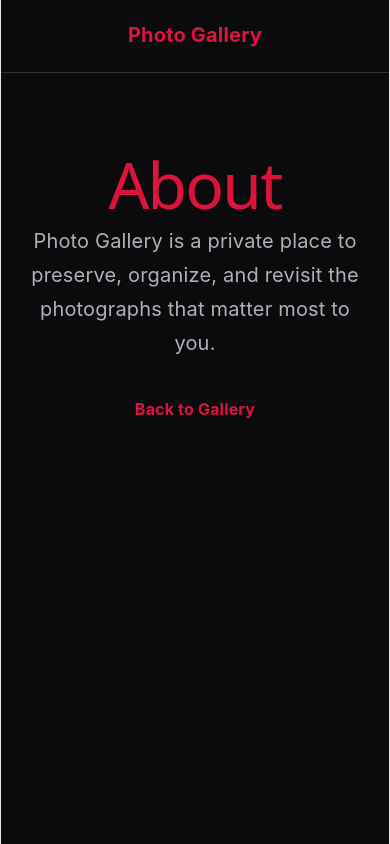
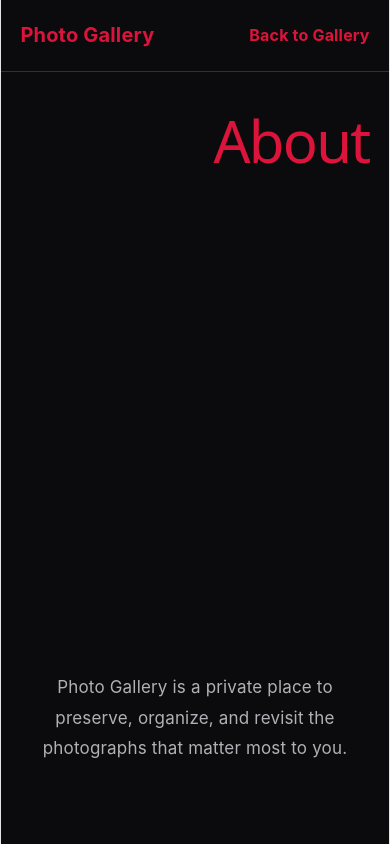
Before and after one commit to itsdumbass/photo-gallery, a React (Vite) app: page /about in a window 390 px wide. Built offline with nearby package versions, Linux system fonts and the light colour scheme.

Commit message:
Add separate About page

```diff
--- a/src/About.jsx
+++ b/src/About.jsx
@@ -7,19 +7,21 @@ function About() {
         <Link className="brand" to="/">
           Photo Gallery
         </Link>
+
+        <Link className="backLink" to="/">
+          Back to Gallery
+        </Link>
       </header>
 
       <main className="aboutContent">
         <h1>About</h1>
 
-        <p>
-          Photo Gallery is a private place to preserve, organize, and revisit
-          the photographs that matter most to you.
-        </p>
-
-        <Link className="backLink" to="/">
-          Back to Gallery
-        </Link>
+        <div className="aboutCopy">
+          <p>
+            Photo Gallery is a private place to preserve, organize, and revisit
+            the photographs that matter most to you.
+          </p>
+        </div>
       </main>
     </div>
   );
--- a/src/App.css
+++ b/src/App.css
@@ -443,3 +443,76 @@ body {
   font-size: 20px;
   line-height: 1.7;
 }
+.aboutPage {
+  min-height: 100vh;
+  background: #0b0b0d;
+  color: #eeeeef;
+}
+
+.aboutHeader {
+  display: flex;
+  align-items: center;
+  justify-content: space-between;
+  min-height: 72px;
+  padding: 0 5%;
+  border-bottom: 1px solid #303036;
+}
+
+.aboutContent {
+  display: grid;
+  grid-template-areas:
+    "empty title"
+    "copy copy";
+  grid-template-columns: 1fr minmax(300px, 620px);
+  gap: 80px 40px;
+  min-height: calc(100vh - 72px);
+  padding: 55px 5% 80px;
+}
+
+.aboutContent h1 {
+  grid-area: title;
+  justify-self: end;
+  margin: 0;
+  color: #dc143c;
+  font-size: 96px;
+  line-height: 1;
+  text-align: right;
+}
+
+.aboutCopy {
+  grid-area: copy;
+  align-self: end;
+  max-width: 680px;
+}
+
+.aboutCopy p {
+  margin: 0;
+  color: #b0b0b6;
+  font-size: 20px;
+  line-height: 1.8;
+}
+
+.backLink {
+  color: #dc143c;
+  font-weight: 700;
+  text-decoration: none;
+}
+
+@media (max-width: 700px) {
+  .aboutContent {
+    grid-template-areas:
+      "title"
+      "copy";
+    grid-template-columns: 1fr;
+    gap: 60px;
+    padding-top: 40px;
+  }
+
+  .aboutContent h1 {
+    font-size: 58px;
+  }
+
+  .aboutCopy p {
+    font-size: 17px;
+  }
+}
--- a/src/App.jsx
+++ b/src/App.jsx
@@ -343,7 +343,7 @@ function App() {
 
       <div className="navLinks">
         <a href="#home">Home</a>
-        <a href="#about">About</a>
+        <Link to="/about">About</Link>
         <a href="#album">Album</a>
         <a href="#gallery">Gallery</a>
       </div>
@@ -471,9 +471,7 @@ function App() {
           ))}
         </section>
       )}
-      <section id="about" className="futureSection">
-        <h2>About</h2>
-      </section>
+
 
       <section id="album" className="futureSection">
         <h2>Albums</h2>
```
